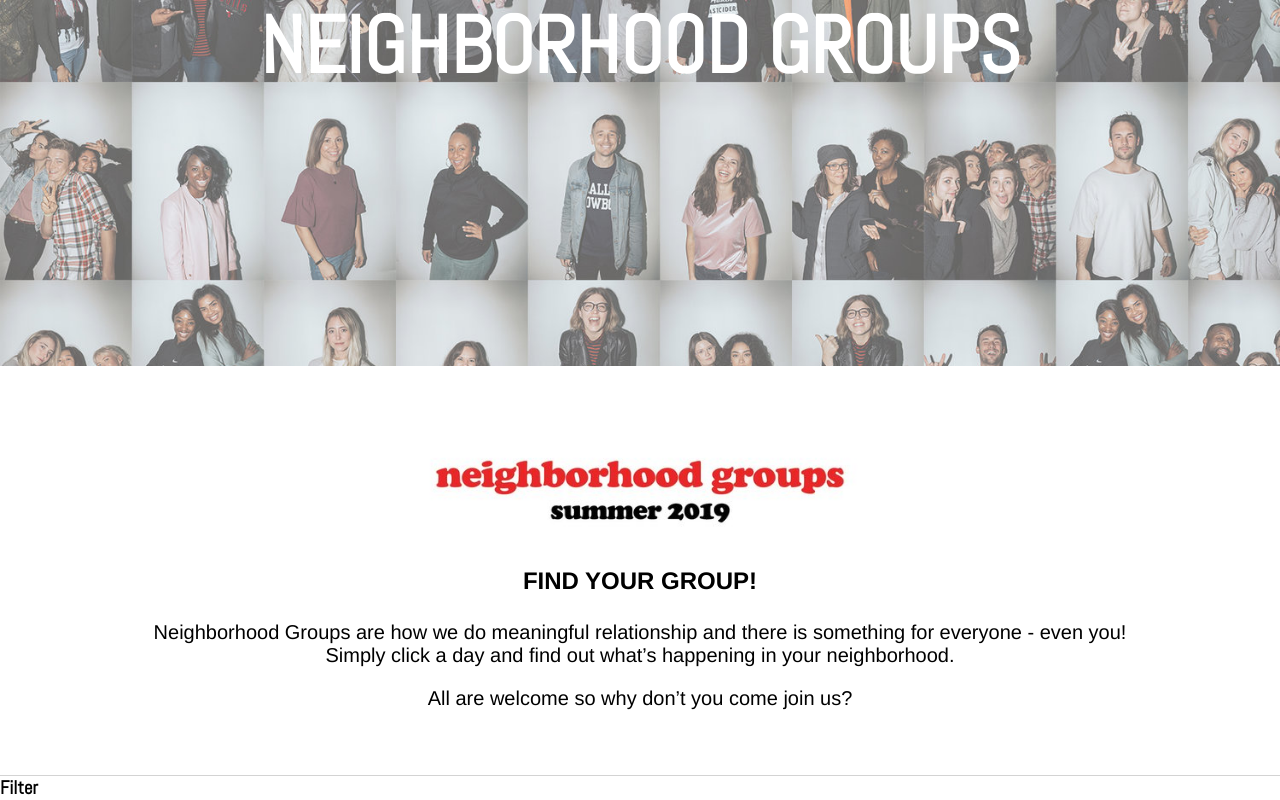
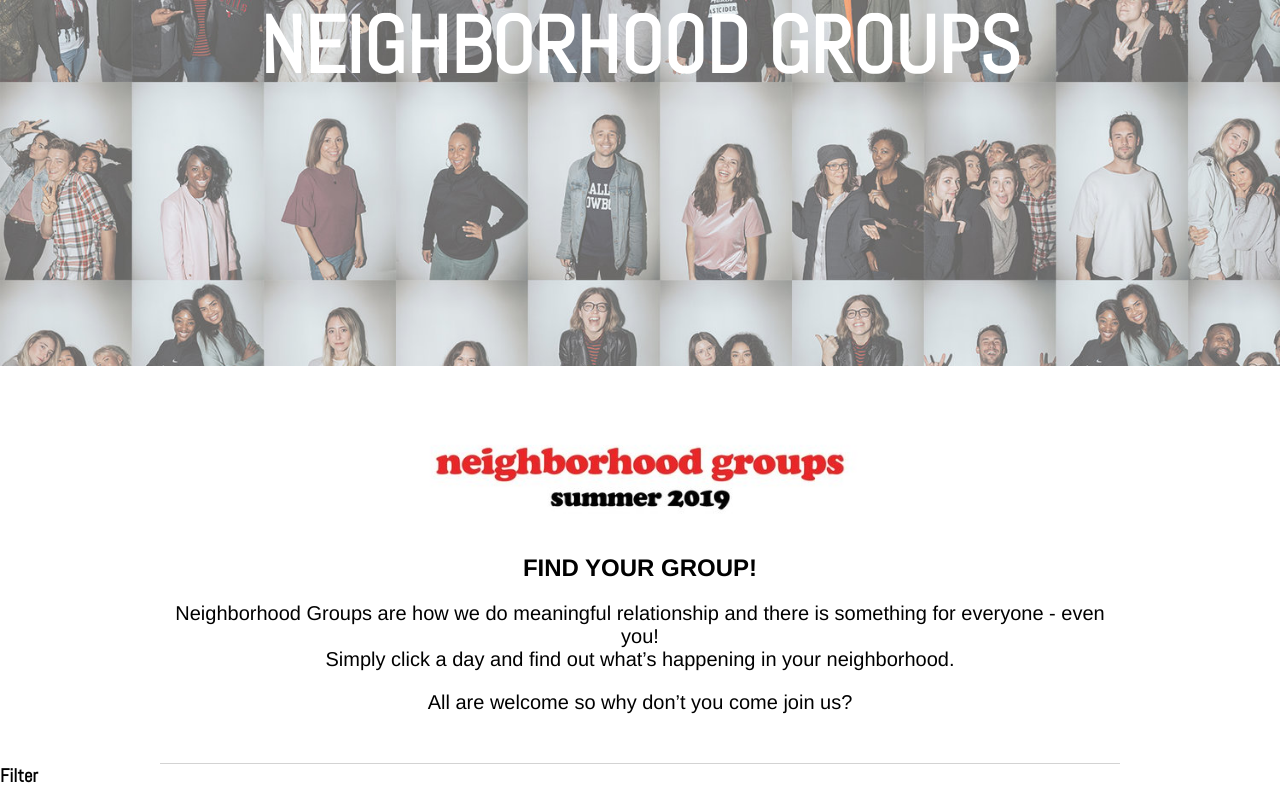
Before and after one commit to jlaluces123/ngroups-frontend, a React (Create React App) app in the folder client/: page / in a window 1280 px wide. Shown: the part 274-1074 px from the top of the page. Built offline with nearby package versions, Linux system fonts and the light colour scheme.

Commit message:
index.html + small CSS: changed the logo and title as well as adjusted the margin on the content

```diff
--- a/client/public/index.html
+++ b/client/public/index.html
@@ -20,7 +20,7 @@
       work correctly both with client-side routing and a non-root public URL.
       Learn how to configure a non-root public URL by running `npm run build`.
     -->
-    <title>React App</title>
+    <title>C3LA GROUPS</title>
   </head>
   <body>
     <noscript>You need to enable JavaScript to run this app.</noscript>
--- a/client/src/components/root/root.css
+++ b/client/src/components/root/root.css
@@ -16,6 +16,10 @@
   line-height: 1.2em;
   text-transform: uppercase;
   color: white;
+}
+
+.content {
+  margin: 0 12.5%;
 }
 
 .content__banner {
```
Also changed, not shown: 1 other file (tests, documents, lock files or other folders).
